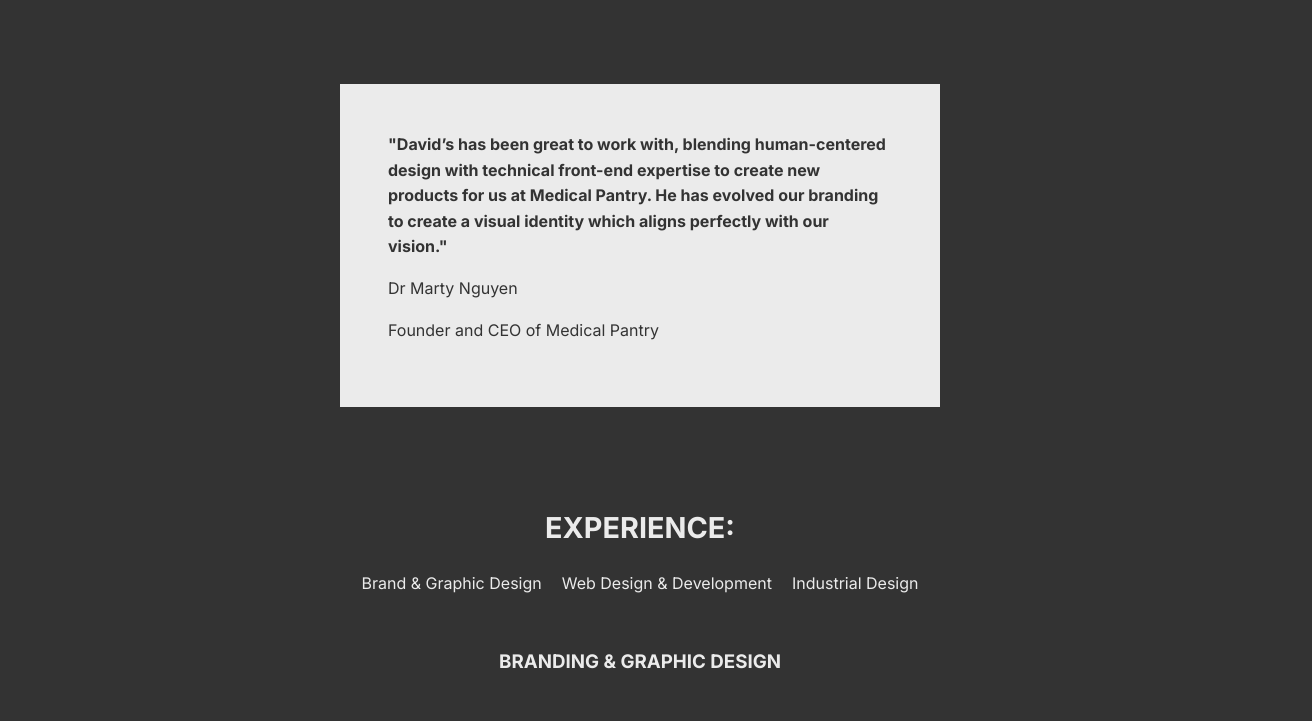
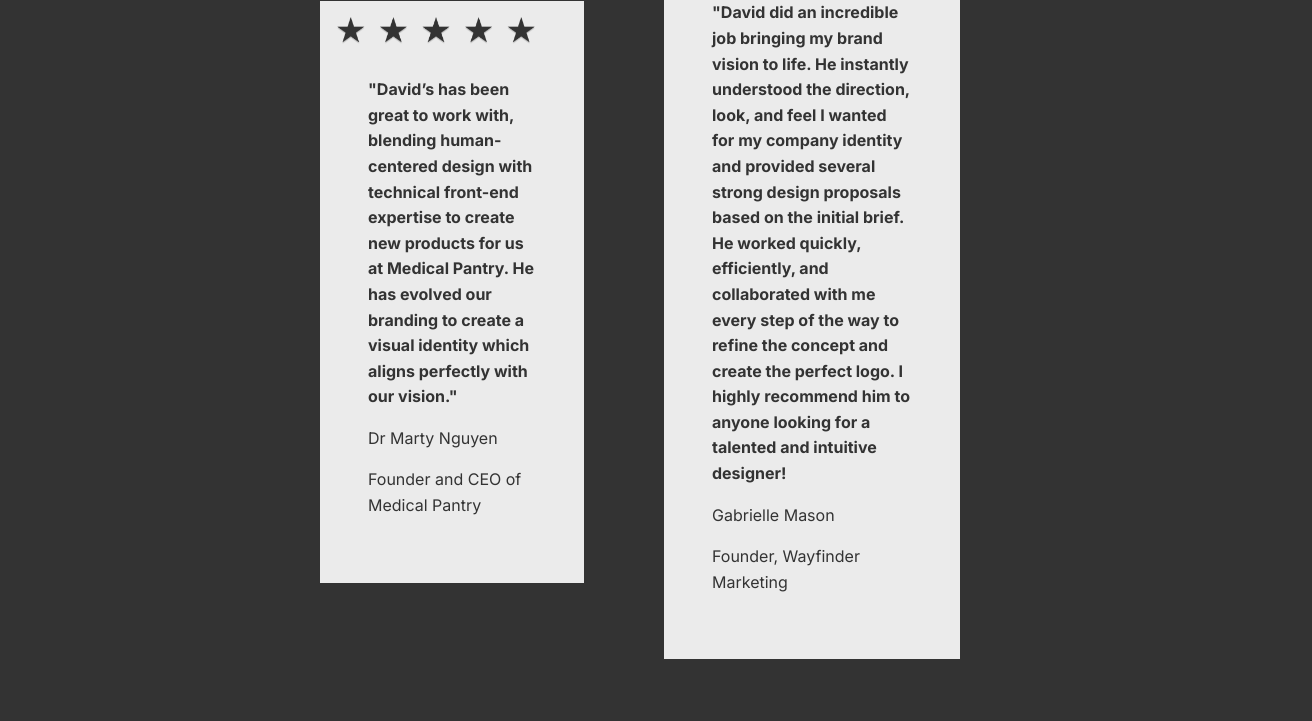
Before and after one commit to d4vidholly/Portfolio, a plain HTML site: page index.html in a window 1280 px wide. Shown: the part 1980-2701 px from the top of the page, 1312 px wide, since content can reach past the window. Drawn offline with Linux system fonts and the light colour scheme.

Commit message:
referrals and fix

```diff
--- a/index.html
+++ b/index.html
@@ -88,13 +88,27 @@
     <img class="partner-logo" src="partner_logo_pot.png">
   </div>
 
+  <div class="testimonials-wrapper">
   <div class="hero-wrapper">
+    <img class="rating" src="five-stars.png">
     <div class="quote">
     <p><b>"David’s has been great to work with,  blending human-centered design with technical front-end expertise to create new products for us at Medical Pantry. He has evolved our branding to create a visual identity which aligns perfectly with our vision."</b></p>
     <p>Dr Marty Nguyen</p>
     <p>Founder and CEO of Medical Pantry</p>
   </div>
   </div>
+
+  <div class="hero-wrapper">
+    <div class="quote">
+      <img class="rating" src="five-stars.png">
+    <p><b>"David did an incredible job bringing my brand vision to life. He instantly understood the direction, look, and feel I wanted for my company identity and provided several strong design proposals based on the initial brief. He worked quickly, efficiently, and collaborated with me every step of the way to refine the concept and create the perfect logo. I highly recommend him to anyone looking for a talented and intuitive designer!
+
+    </b></p>
+    <p>Gabrielle Mason</p>
+    <p>Founder, Wayfinder Marketing</p>
+  </div>
+  </div>
+</div>
 
 
 </section>
--- a/styles.css
+++ b/styles.css
@@ -3,6 +3,7 @@
     padding: 0;
     box-sizing: border-box;
     font-family: Inter, sans-serif;
+
   }
 
   .lato-regular {
@@ -86,7 +87,6 @@
     white-space: nowrap;
     display: flex;
     align-items: center;
-    gap: 20px;
     margin-bottom: 20px;
 }
 
@@ -96,6 +96,8 @@
     width: auto;
     object-fit: contain;
 }
+
+
 
 @media (max-width: 768px) {
   .scroll-container img {
@@ -134,13 +136,29 @@
     text-align: center;
   }
 
+.rating {
+  display: block;
+  width: 200px;
+}
+
   .project {
     color: #ebebeb;
     justify-content: center;
     align-items: center;
     padding: 2rem;
-    margin: 1rem 0;
+    margin: 1rem;
 
+  }
+
+
+  .testimonials-wrapper {
+    display: grid;
+    grid-template-columns: repeat(2, 1fr); /* Creates 2 equal-width columns */
+    gap: 0 80px; /* Space between logos */
+    width: 50%; /* Adjust as needed */
+    margin: 0 auto; /* Centers the grid */
+    padding: 0px; /* Adds some spacing */
+    margin-bottom: 100px;
   }
 
   .hero {
@@ -267,7 +285,7 @@
   }
 
 .hero-logo  {
-  height: 100vh;
+  height: 80vh;
   display: flex;
     justify-content: center;
     align-items: center;
@@ -361,7 +379,7 @@
     color: #333;
     text-align: center;
     padding: 1rem;
-    width: 100vw;
+    max-width: 100vw;
   }
 
 a {
```
Also changed, not shown: five-stars.png (added).
